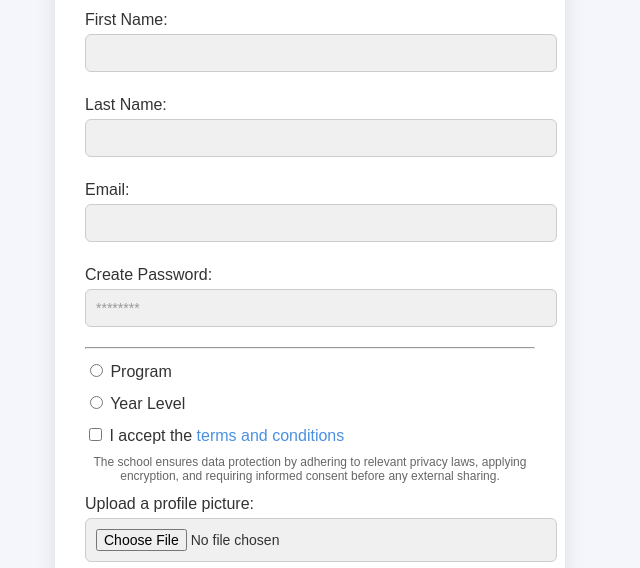
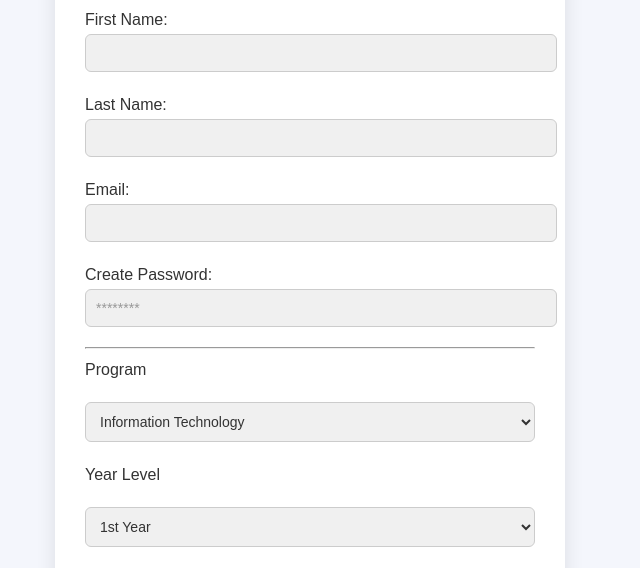
Before and after one commit to ImJadeIGuess/ITSJADE, a plain HTML site: page index.html in a window 1280 px wide. Shown: the part 161-729 px from the top of the page, without its empty margins (330-970 px from the left). Drawn offline with Linux system fonts and the light colour scheme.

Commit message:
Updated index.html (fixed the program and yearlevel)

```diff
--- a/index.html
+++ b/index.html
@@ -26,8 +26,24 @@
 
             <hr>
 
-            <label><input type="radio" name="infoType"> Program</label>
-            <label><input type="radio" name="infoType"> Year Level</label>
+ <label>Program</label>
+        <br>
+        <select id="program" name="program" required>
+            <option value="IT">Information Technology</option>
+            <option value="EE">Electrical Engineering</option>
+            <option value="CE">Civil Engineering</option>
+            <option value="ME">Mechanical Engineering</option>
+            </select>
+        <br>
+        <label>Year Level</label>
+        <br>
+        <select id="yearlevel" name="yearlevel" required>
+            <option value="1year">1st Year</option>
+            <option value="2year"> 2nd Year</option>
+            <option value="3year">3rd Year</option>
+            <option value="4year">4th Year</option>
+        </select>
+        <br>
 
             <label><input type="checkbox" required> I accept the <a href="#">terms and conditions</a></label>
 
```
